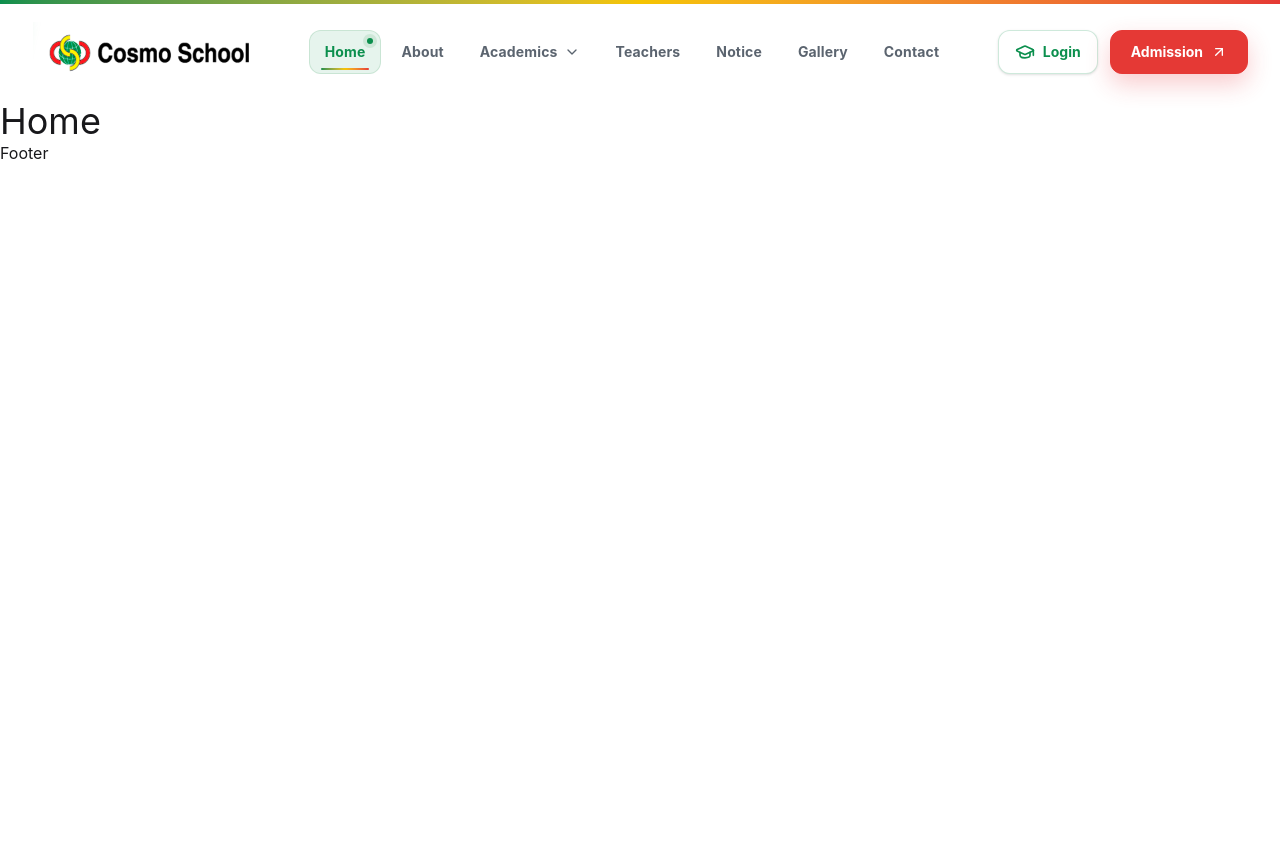
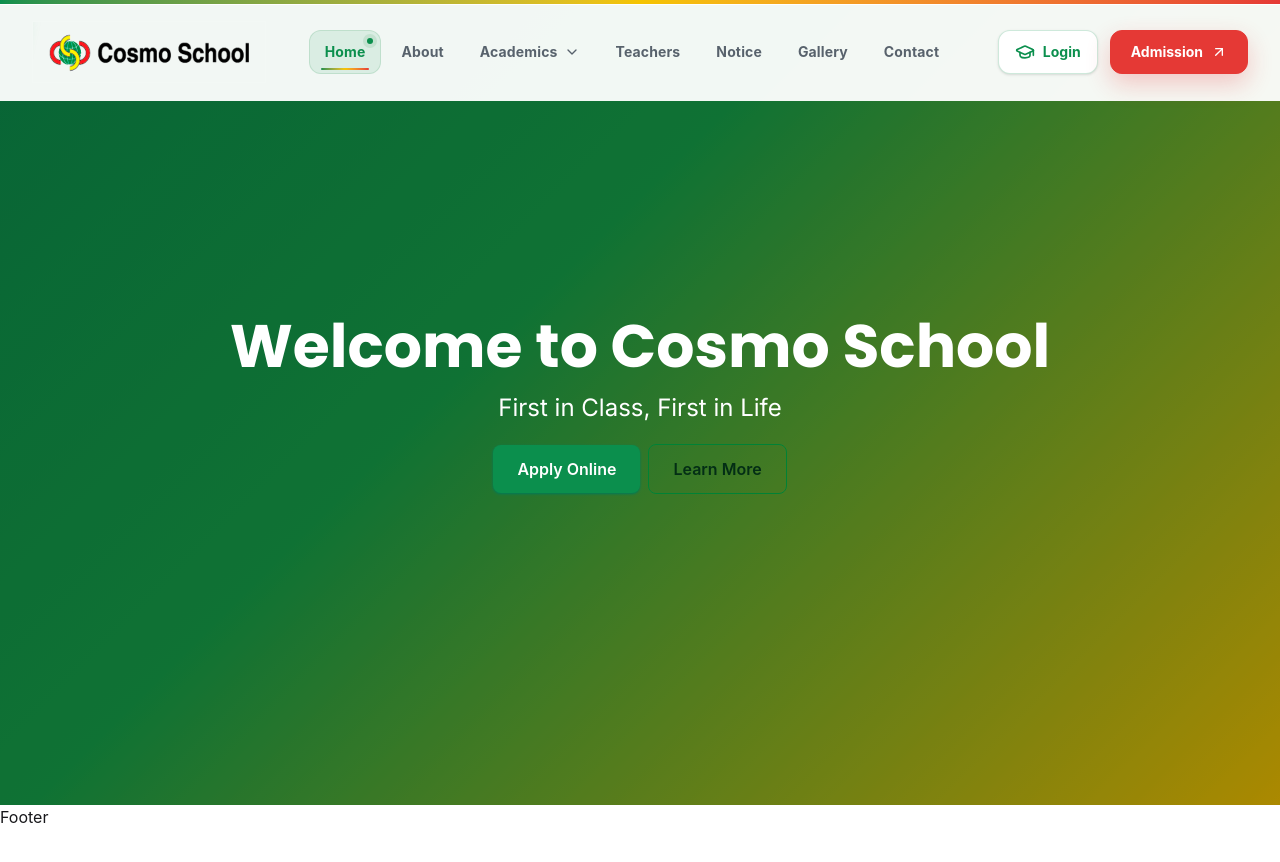
Before and after one commit to mehadiHasanDiner/cosmo-school-fullStack-web, a React (Vite) app in the folder client/: page / in a window 1280 px wide. Shown: the top 862 px of the page. Built offline with nearby package versions, Linux system fonts and the light colour scheme.

Commit message:
navbar done hero seciton running ....

```diff
--- a/client/src/Shared/Footer.jsx
+++ b/client/src/Shared/Footer.jsx
@@ -1,7 +1,7 @@
 const Footer = () => {
   return (
     <div>
-      <p className="h-1000">Footer</p>
+      <p className="h-1100">Footer</p>
     </div>
   );
 };
--- a/client/src/Shared/Navbar.jsx
+++ b/client/src/Shared/Navbar.jsx
@@ -56,6 +56,11 @@ const Navbar = () => {
 
   const location = useLocation();
 
+  const closeMobileMenu = () => {
+    setIsMobileMenuOpen(false);
+    setOpenMobileSubmenu(null);
+  };
+
   // Navbar shrink on scroll
   useEffect(() => {
     const handleScroll = () => {
@@ -72,12 +77,6 @@ const Navbar = () => {
       window.removeEventListener("scroll", handleScroll);
     };
   }, []);
-
-  // Close mobile menu after route change
-  useEffect(() => {
-    setIsMobileMenuOpen(false);
-    setOpenMobileSubmenu(null);
-  }, [location.pathname]);
 
   // Prevent body scrolling while mobile menu is open
   useEffect(() => {
@@ -115,7 +114,7 @@ const Navbar = () => {
         {/* Colourful top brand line */}
         <div
           className={`
-            bg-gradient-to-r from-primary via-secondary to-accent
+            bg-linear-to-r from-primary via-secondary to-accent
             transition-all duration-500
             ${isScrolled ? "h-0.5" : "h-1"}
           `}
@@ -184,6 +183,7 @@ const Navbar = () => {
                     key={link.path}
                     to={link.path}
                     end={link.path === "/"}
+                    onClick={closeMobileMenu}
                     className={({ isActive }) => `
             group relative flex min-h-11 items-center
             overflow-hidden rounded-xl px-3.5
@@ -204,7 +204,7 @@ const Navbar = () => {
                           aria-hidden="true"
                           className="
                   absolute inset-0 origin-bottom scale-y-0
-                  bg-gradient-to-t from-primary/10 to-transparent
+                  bg-linear-to-t from-primary/10 to-transparent
                   transition-transform duration-300
                   group-hover:scale-y-100
                 "
@@ -218,7 +218,7 @@ const Navbar = () => {
                           className={`
                   absolute inset-x-3 bottom-1 h-0.5
                   origin-left rounded-full
-                  bg-gradient-to-r
+                  bg-linear-to-r
                   from-primary via-secondary to-accent
                   transition-all duration-300
                   ${
@@ -269,7 +269,7 @@ const Navbar = () => {
                       aria-hidden="true"
                       className="
               absolute inset-0 origin-bottom scale-y-0
-              bg-gradient-to-t from-primary/10 to-transparent
+              bg-linear-to-t from-primary/10 to-transparent
               transition-transform duration-300
               group-hover:scale-y-100
             "
@@ -291,7 +291,7 @@ const Navbar = () => {
                       className={`
               absolute inset-x-3 bottom-1 h-0.5
               origin-left rounded-full
-              bg-gradient-to-r
+              bg-linear-to-r
               from-primary via-secondary to-accent
               transition-all duration-300
               ${
@@ -352,7 +352,7 @@ const Navbar = () => {
                       <div
                         className="
                 absolute inset-x-0 top-0 h-1
-                bg-gradient-to-r
+                bg-linear-to-r
                 from-primary via-secondary to-accent
               "
                       />
@@ -362,6 +362,7 @@ const Navbar = () => {
                           <NavLink
                             key={child.path}
                             to={child.path}
+                            onClick={closeMobileMenu}
                             className={({ isActive }) => `
                     group/child relative flex min-h-12
                     items-center justify-between
@@ -577,6 +578,7 @@ const Navbar = () => {
                         key={link.path}
                         to={link.path}
                         end={link.path === "/"}
+                        onClick={closeMobileMenu}
                         style={{
                           transitionDelay: isMobileMenuOpen
                             ? `${index * 35}ms`
@@ -678,6 +680,7 @@ const Navbar = () => {
                         {/* Parent navigation area */}
                         <NavLink
                           to={link.path}
+                          onClick={closeMobileMenu}
                           className="
               relative z-10 flex min-h-13
               flex-1 items-center gap-3 px-4
@@ -764,6 +767,7 @@ const Navbar = () => {
                               <NavLink
                                 key={child.path}
                                 to={child.path}
+                                onClick={closeMobileMenu}
                                 className={({ isActive }) => `
                     group/child relative flex min-h-11
                     items-center justify-between
@@ -819,6 +823,7 @@ const Navbar = () => {
               <div className="mt-4 grid grid-cols-2 gap-3 border-t border-base-300 pt-4">
                 <Link
                   to="/login"
+                  onClick={closeMobileMenu}
                   className="
                     flex min-h-12 items-center justify-center
                     gap-2 rounded-xl border border-primary/20
@@ -833,6 +838,7 @@ const Navbar = () => {
 
                 <Link
                   to="/admission"
+                  onClick={closeMobileMenu}
                   className="
                     flex min-h-12 items-center justify-center
                     gap-2 rounded-xl border border-accent
@@ -857,7 +863,7 @@ const Navbar = () => {
       <button
         type="button"
         aria-label="Close mobile navigation"
-        onClick={() => setIsMobileMenuOpen(false)}
+        onClick={closeMobileMenu}
         className={`
           fixed inset-0 z-40 bg-neutral/40
           backdrop-blur-sm transition-all duration-500
--- a/client/src/pages/Home/Hero.jsx
+++ b/client/src/pages/Home/Hero.jsx
@@ -1,7 +1,41 @@
+import Button from "../../components/common/Button";
+import ScrollReveal from "../../components/common/ScrollReveal";
+
 const Hero = () => {
   return (
     <div>
-      <h3 className="text-3xl">Hero</h3>
+      <h3 className=""></h3>
+      <section className="relative -mt-24">
+        {/* Background */}
+        <div className="absolute inset-0 bg-[linear-gradient(135deg,#0B8F4D_0%,#16A34A_40%,#F5C400_100%)]"></div>
+
+        {/* Overlay */}
+        <div className="absolute inset-0 bg-black/30"></div>
+
+        {/* Content */}
+        <div className="relative z-10 flex min-h-screen items-center justify-center text-white">
+          <div className="text-center">
+            <h1 className="heading-font text-6xl font-bold">
+              <ScrollReveal direction="zoom" delay={0.2}>
+                <h2>Welcome to Cosmo School</h2>
+              </ScrollReveal>
+            </h1>
+
+            <p className="body-font text-2xl mt-4">
+              First in Class, First in Life
+            </p>
+            {/* <button className="btn btn-xl text-white mt-4 bg-[linear-gradient(135deg,#0B8F4D,#08703C)] text-xl">
+              Apply Online
+            </button> */}
+            <div className="space-x-2 mt-5">
+              <Button>Apply Online</Button>
+              <Button variant="outline" className="text-green-950">
+                Learn More
+              </Button>
+            </div>
+          </div>
+        </div>
+      </section>
     </div>
   );
 };
--- a/client/src/pages/Home/Home/Home.jsx
+++ b/client/src/pages/Home/Home/Home.jsx
@@ -1,7 +1,9 @@
+import Hero from "../Hero";
+
 const Home = () => {
   return (
     <div>
-      <h2 className="text-4xl">Home</h2>
+      <Hero />
     </div>
   );
 };
```
